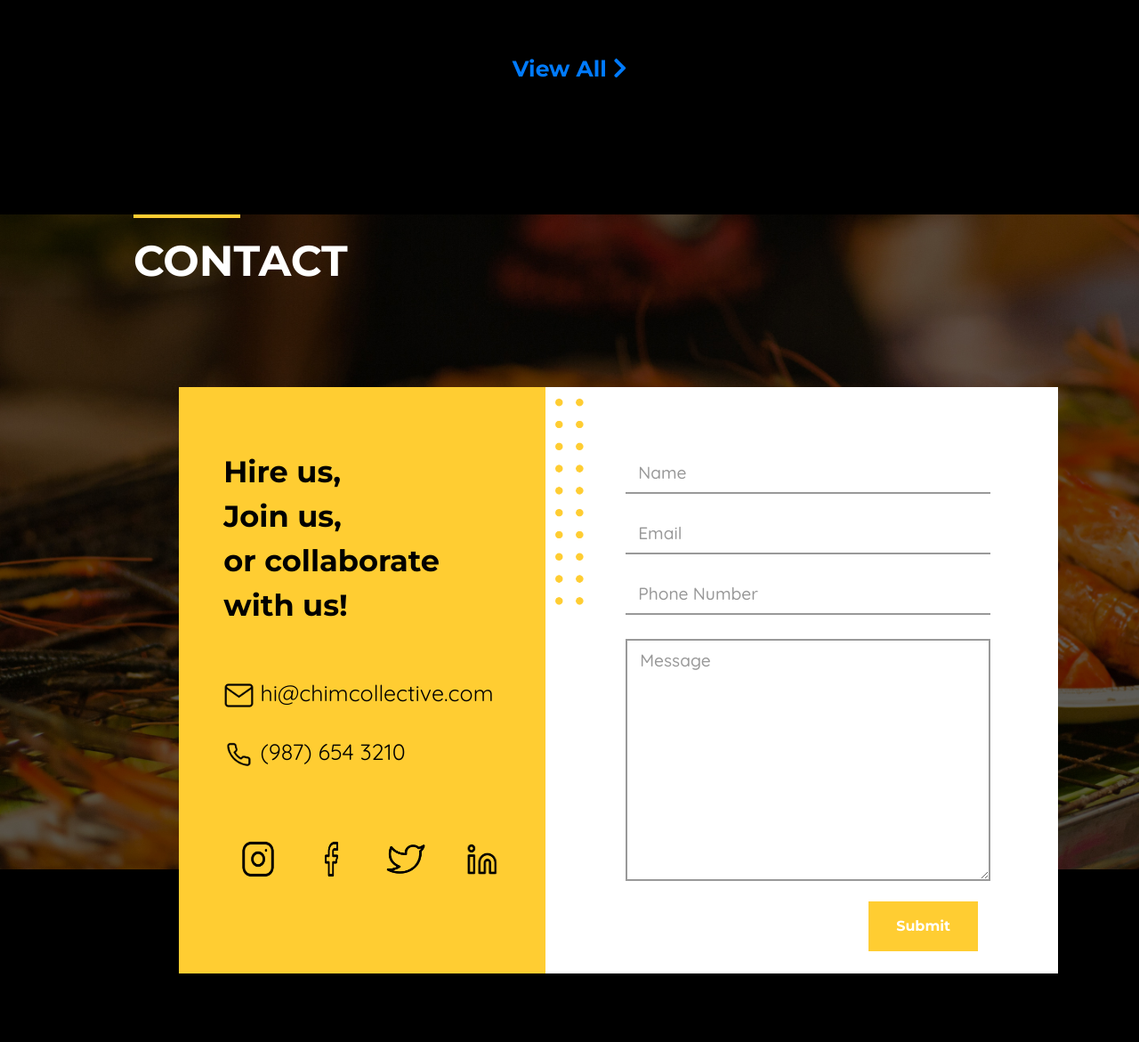
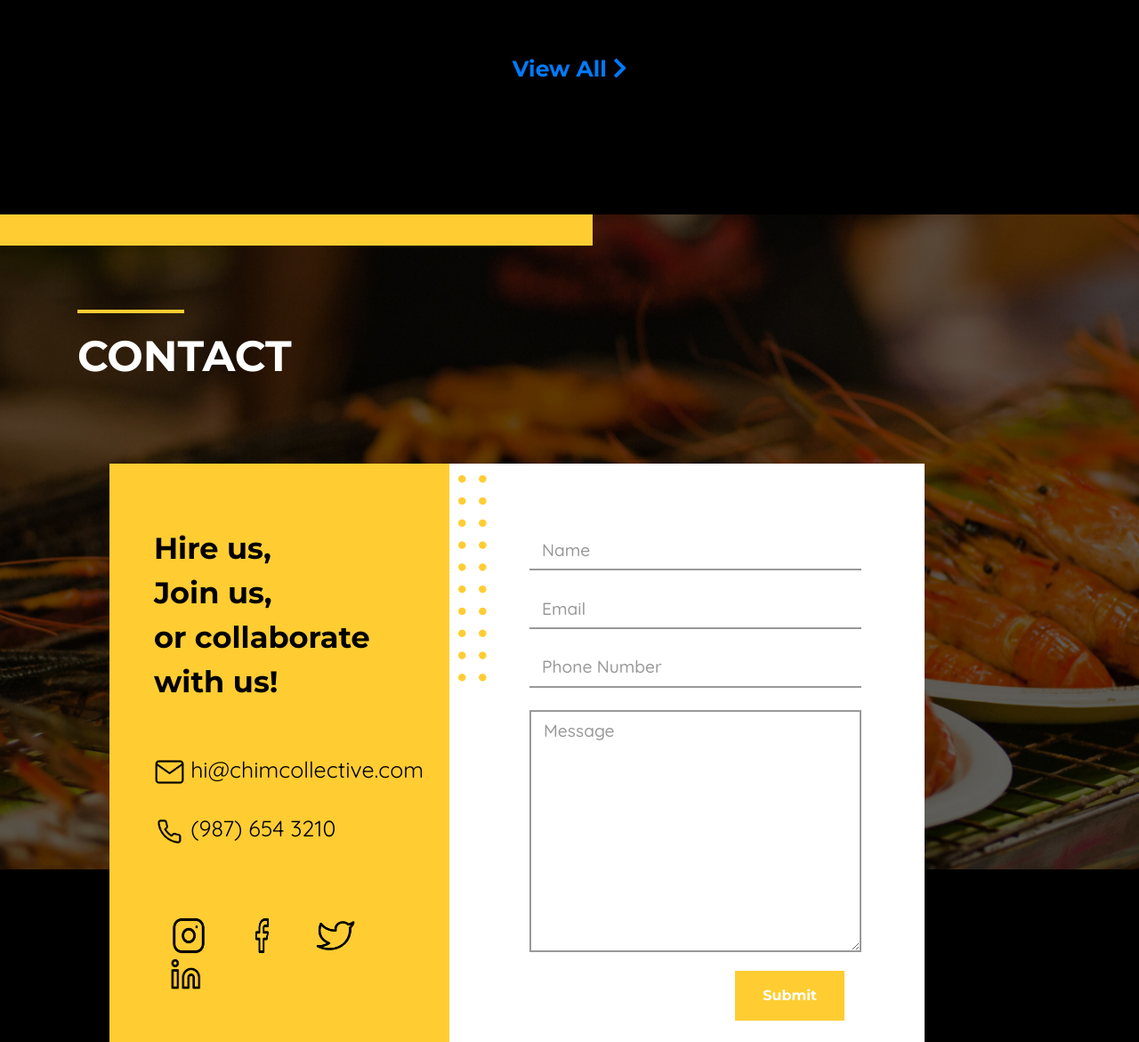
Before and after one commit to ChimCollective/chim-collective-website, a PHP site: page / in a window 1280 px wide. Shown: the part 2899-4070 px from the top of the page at 89% size. Run offline with PHP 8.4, Linux system fonts and the light colour scheme; some libraries are stand-ins or nearby versions.

Commit message:
adjust line

```diff
--- a/css/style.css
+++ b/css/style.css
@@ -706,6 +706,16 @@ html, body {
   background-repeat: no-repeat;
 
 }
+.contact-top {
+
+  border-color: #ffcd32;
+  border-style: none;
+  border-top-style: solid;
+  border-width: 35px;
+  width: 65%;
+  margin: 0;
+}
+
 #contact .head-font{
   font-family: Montserrat;
   font-weight: 700;
@@ -713,7 +723,6 @@ html, body {
 }
 
 .contact-box {
-  margin-left: 150px;
 
   width: 80%;
 }
@@ -728,8 +737,8 @@ html, body {
 }
 
 #contact .data-box {
-  margin-left: 5%;
-  padding-top: 10%;
+  margin-left: 12%;
+  padding-top: 8%;
 }
 #contact .heading-hr {
   border-color: #ffcd32;
@@ -739,7 +748,11 @@ html, body {
   width: 120px;
 
 }
-
+.contact-head{
+  position: relative;
+  left: 8.5%;
+  padding-top: 7%;
+  }
 .info-box{
   padding-top: 50px;
 
--- a/index.html
+++ b/index.html
@@ -252,8 +252,11 @@
   <section id="contact">
 
     <div class="contact-box">
+      <hr class="contact-top">
+      <div class="contact-head">
       <hr class="heading-hr">
       <h1 class="head-font">CONTACT</h1>
+    </div>
       <div class="row data-box">
 
 
```
Also changed, not shown: other parts of css/style.css (+22 -10 lines).
